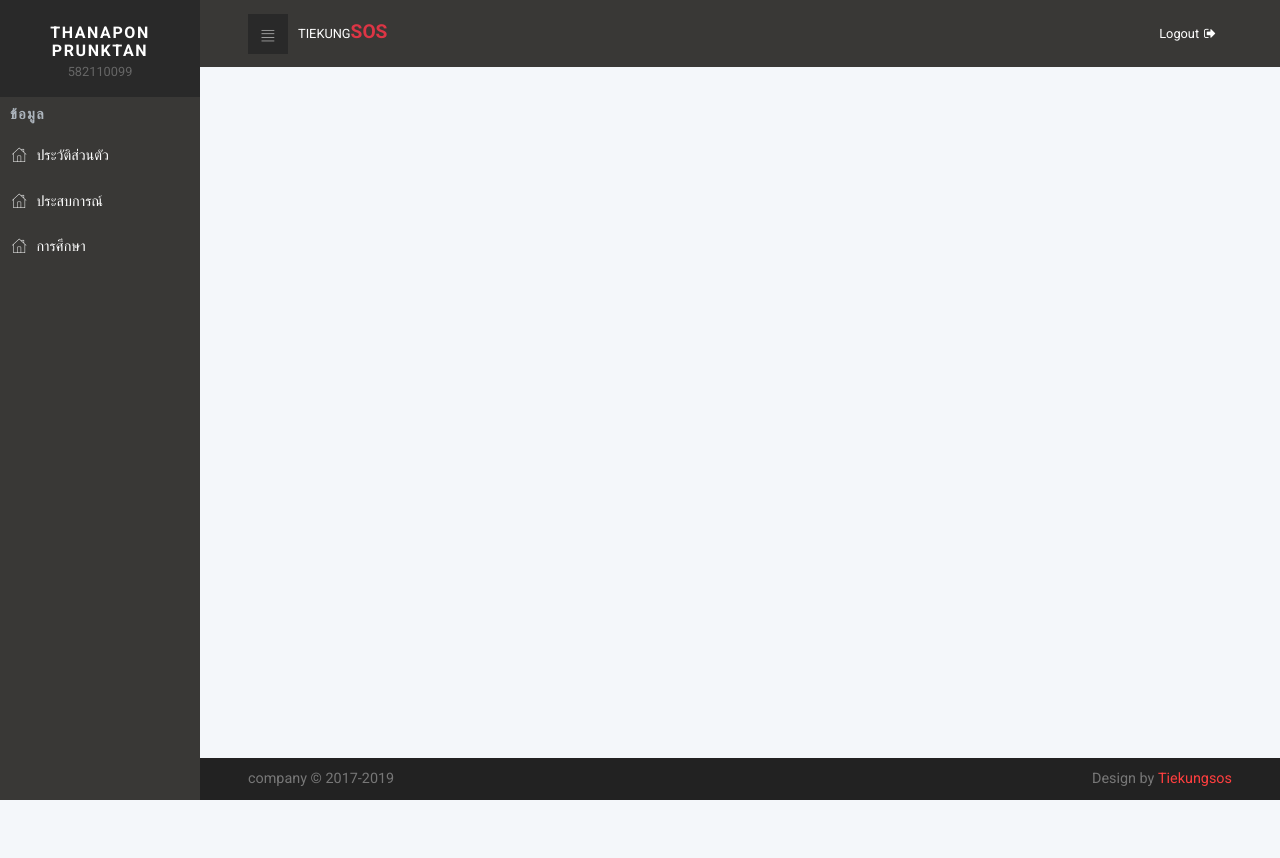
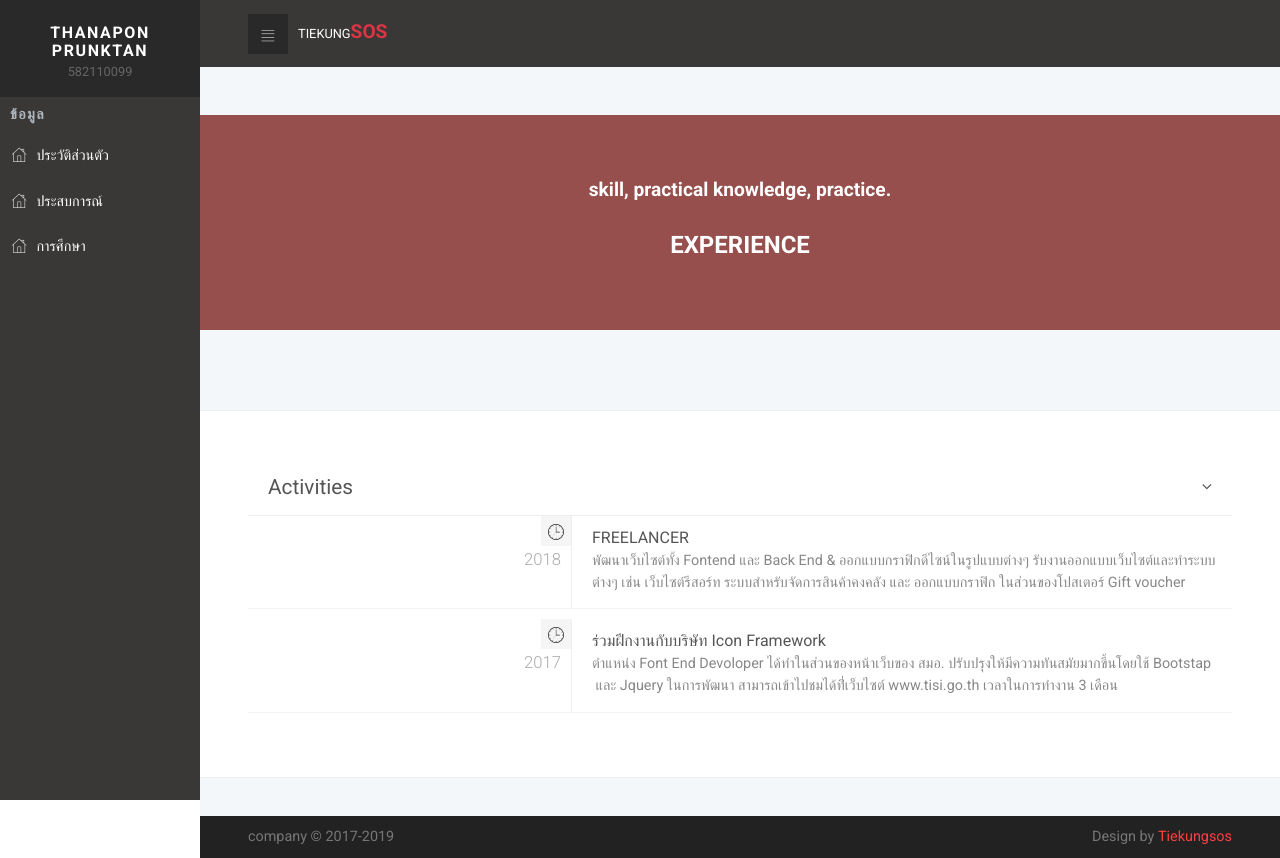
Before and after one commit to tiekungsosa/MU, a PHP site: page /expe.php in a window 1280 px wide. Before the commit the page ends 800 px from the top, so only its background shows below. Run offline with PHP 8.4, Linux system fonts and the light colour scheme.

Commit message:
first commit

```diff
--- a/expe.php
+++ b/expe.php
@@ -3,9 +3,62 @@
   get_header();
   get_naverbar();
 ?>
-<div class="container">
+<section class="dashboard-counts section-padding">
+<!-- Contant in here-->
+<div class="jumbotron jumbotron-fluid bg-1 text-center">
+  <div class="container-fluid">
+  	<h3>skill, practical knowledge, practice.</h3>
+  	</br>
+    <h1>EXPERIENCE</h1>
+  </div>
 </div>
+</section>
 
+<section class="dashboard-header section-padding">
+        <div class="container-fluid">
+          <div class="row d-flex align-items-md-stretch">
+          		 <div class="col-lg-12 col-md-12">
+              <!-- Recent Activities Widget      -->
+              <div id="recent-activities-wrapper" class="card updates activities">
+                <div id="activites-header" class="card-header d-flex justify-content-between align-items-center">
+                  <h2 class="h5 display"><a data-toggle="collapse" data-parent="#recent-activities-wrapper" href="#activities-box" aria-expanded="true" aria-controls="activities-box">Activities</a></h2><a data-toggle="collapse" data-parent="#recent-activities-wrapper" href="#activities-box" aria-expanded="true" aria-controls="activities-box"><i class="fa fa-angle-down"></i></a>
+                </div>
+                <div id="activities-box" role="tabpanel" class="collapse show">
+                  <ul class="activities list-unstyled">
+                    <!-- Item-->
+                    <li>
+                      <div class="row">
+                        <div class="col-4 date-holder text-right">
+                          <div class="icon"><i class="icon-clock"></i></div>
+                          <div class="date"> <h2><span>2018</span></h2></div>
+                        </div>
+                        <div class="col-8 content"><strong>FREELANCER</strong>
+                          <p>พัฒนาเว็บไซต์ทั้ง Fontend และ Back End & ออกแบบกราฟิกดีไซน์ในรูปแบบต่างๆ รับงานออกแบบเว็บไซต์และทำระบบต่างๆ เช่น เว็บไซต์รีสอร์ท  ระบบสำหรับจัดการสินค้าคงคลัง
+และ ออกแบบกราฟิก ในส่วนของโปสเตอร์ Gift voucher                </p>
+                        </div>
+                      </div>
+                    </li>
+                    <!-- Item-->
+                    <li>
+                      <div class="row">
+                        <div class="col-4 date-holder text-right">
+                          <div class="icon"><i class="icon-clock"></i></div>
+                          <div class="date"> <h2><span>2017</span></h2></div>
+                        </div>
+                        <div class="col-8 content"><strong>ร่วมฝึกงานกับบริษัท Icon Framework </strong>
+                          <p>ตำแหน่ง Font End Devoloper ได้ทำในส่วนของหน้าเว็บของ สมอ. ปรับปรุงให้มีความทันสมัยมากขึ้นโดยใช้ Bootstap  และ Jquery
+ในการพัฒนา สามารถเข้าไปชมได้ท่ี่่เว็บไซต์ www.tisi.go.th เวลาในการทำงาน 3 เดือน                </p>
+                        </div>
+                      </div>
+                    </li>
+                  </ul>
+                </div>
+              </div>
+            </div>
+
+          	</div>
+          </div>
+      </section>
 <?php
  get_footer();
 ?>
--- a/includes/header.php
+++ b/includes/header.php
@@ -3,7 +3,7 @@
   <head>
     <meta charset="utf-8">
     <meta http-equiv="X-UA-Compatible" content="IE=edge">
-    <title>FLEXIROAMX</title>
+    <title>Profile</title>
     <meta name="description" content="">
     <meta name="viewport" content="width=device-width, initial-scale=1">
     <meta name="robots" content="all,follow">
@@ -60,7 +60,7 @@
           <ul id="side-main-menu" class="side-menu list-unstyled">
             <li><a href="index.php"> <i class="icon-home"></i>ประวัติส่วนตัว</a></li>
               <li><a href="expe.php"> <i class="icon-home"></i>ประสบการณ์ </a></li>
-                <li><a href="index.php"> <i class="icon-home"></i>การศึกษา</a></li>
+                <li><a href="study.php"> <i class="icon-home"></i>การศึกษา</a></li>
           </ul>
         </div>
 
--- a/includes/naverbar.php
+++ b/includes/naverbar.php
@@ -10,7 +10,7 @@
 
 
 
-                <li class="nav-item"><a href="login.php" class="nav-link logout">Logout<i class="fa fa-sign-out"></i></a></li>
+            <!--     <li class="nav-item"><a href="login.php" class="nav-link logout">Logout<i class="fa fa-sign-out"></i></a></li> -->
               </ul>
             </div>
           </div>
```
Also changed, not shown: study.php (added, +65 -0 lines).
